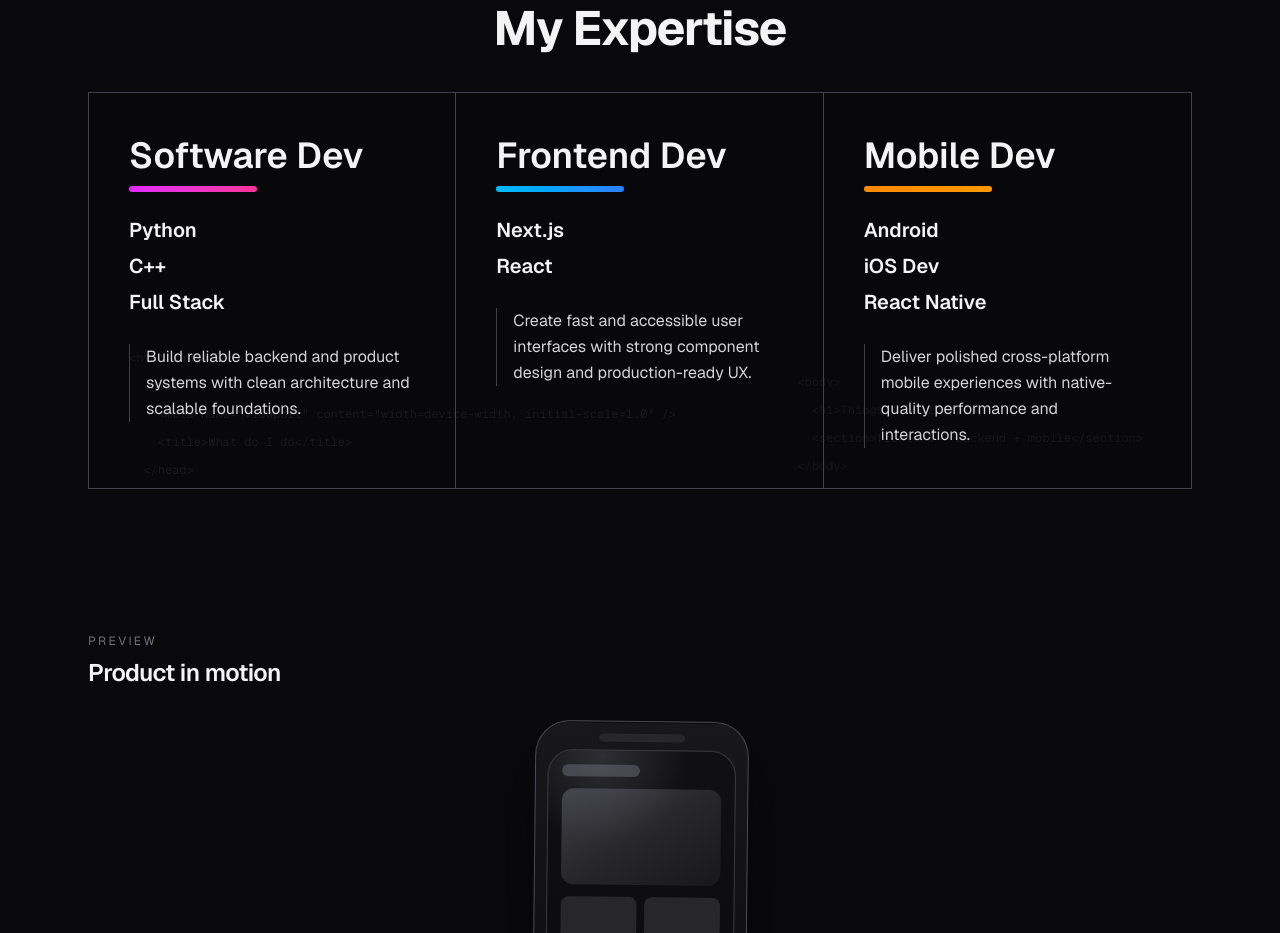
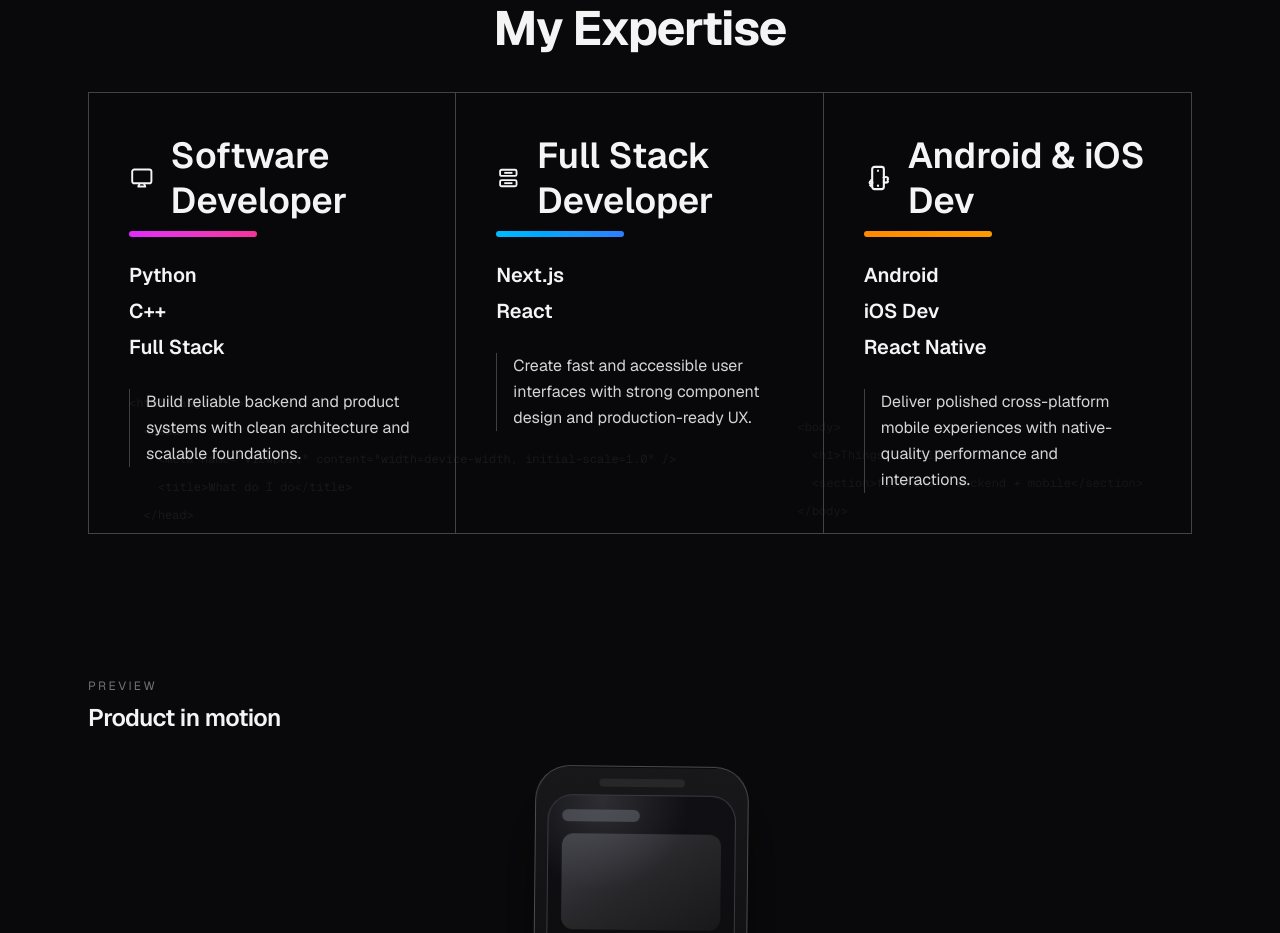
Before and after one commit to mahfuj02/mahfuj.dev, a Next.js app: page / in a window 1280 px wide. Shown: the part 1020-1953 px from the top of the page. Built offline with nearby package versions, Linux system fonts and the light colour scheme.

Commit message:
feat: add title logos for expertise columns

```diff
--- a/src/components/expertise-section.tsx
+++ b/src/components/expertise-section.tsx
@@ -1,23 +1,63 @@
 const expertiseColumns = [
   {
-    title: "Software Dev",
+    title: "Software Developer",
+    icon: "software",
     stack: ["Python", "C++", "Full Stack"],
     summary: "Build reliable backend and product systems with clean architecture and scalable foundations.",
     accent: "from-fuchsia-500 to-pink-500",
   },
   {
-    title: "Frontend Dev",
+    title: "Full Stack Developer",
+    icon: "fullstack",
     stack: ["Next.js", "React"],
     summary: "Create fast and accessible user interfaces with strong component design and production-ready UX.",
     accent: "from-sky-400 to-blue-500",
   },
   {
-    title: "Mobile Dev",
+    title: "Android & iOS Dev",
+    icon: "mobile",
     stack: ["Android", "iOS Dev", "React Native"],
     summary: "Deliver polished cross-platform mobile experiences with native-quality performance and interactions.",
     accent: "from-orange-400 to-amber-500",
   },
 ];
+
+function ExpertiseLogo({ type }: { type: "software" | "fullstack" | "mobile" }) {
+  if (type === "software") {
+    return (
+      <svg viewBox="0 0 24 24" aria-hidden="true" className="h-9 w-9 text-zinc-100" fill="none" stroke="currentColor" strokeWidth="1.8">
+        <rect x="3" y="4" width="18" height="13" rx="2" />
+        <path d="M8 20h8" />
+        <path d="M10 17l-1.2 3" />
+        <path d="M14 17l1.2 3" />
+      </svg>
+    );
+  }
+
+  if (type === "fullstack") {
+    return (
+      <svg viewBox="0 0 24 24" aria-hidden="true" className="h-9 w-9 text-zinc-100" fill="none" stroke="currentColor" strokeWidth="1.8">
+        <rect x="4" y="4" width="16" height="6" rx="1.5" />
+        <rect x="4" y="14" width="16" height="6" rx="1.5" />
+        <path d="M8 7h8" />
+        <path d="M8 17h8" />
+      </svg>
+    );
+  }
+
+  return (
+    <svg viewBox="0 0 24 24" aria-hidden="true" className="h-9 w-9 text-zinc-100" fill="none" stroke="currentColor" strokeWidth="1.8">
+      <rect x="7" y="2.5" width="10" height="19" rx="2" />
+      <path d="M11.2 5.8h1.6" />
+      <path d="M11.1 18.6h1.8" />
+      <circle cx="6" cy="16" r="1.2" />
+      <path d="M4.8 17.7l1.9 1.8" />
+      <path d="M5.3 13.9h1.4" />
+      <path d="M19.6 14.2c.6-.4 1-.8 1-1.5 0-1.1-.9-1.6-2-1.6-1 0-1.8.4-2.3 1.1" />
+      <path d="M16.6 14.9c.4.7 1.1 1.1 2 1.1 1.1 0 2-.6 2-1.6" />
+    </svg>
+  );
+}
 
 export function ExpertiseSection() {
   return (
@@ -40,9 +80,12 @@
               key={item.title}
               className={`border-zinc-600/80 p-8 sm:p-10 ${index < expertiseColumns.length - 1 ? "lg:border-r" : ""}`}
             >
-              <h3 className="text-4xl font-semibold leading-tight text-zinc-100">
-                {item.title}
-              </h3>
+              <div className="flex items-center gap-4">
+                <ExpertiseLogo type={item.icon as "software" | "fullstack" | "mobile"} />
+                <h3 className="text-3xl font-semibold leading-tight text-zinc-100 sm:text-4xl">
+                  {item.title}
+                </h3>
+              </div>
               <div className={`mt-2 h-1.5 w-32 rounded-full bg-gradient-to-r ${item.accent}`} />
 
               <ul className="mt-6 space-y-2 text-xl font-semibold text-zinc-100">
```
